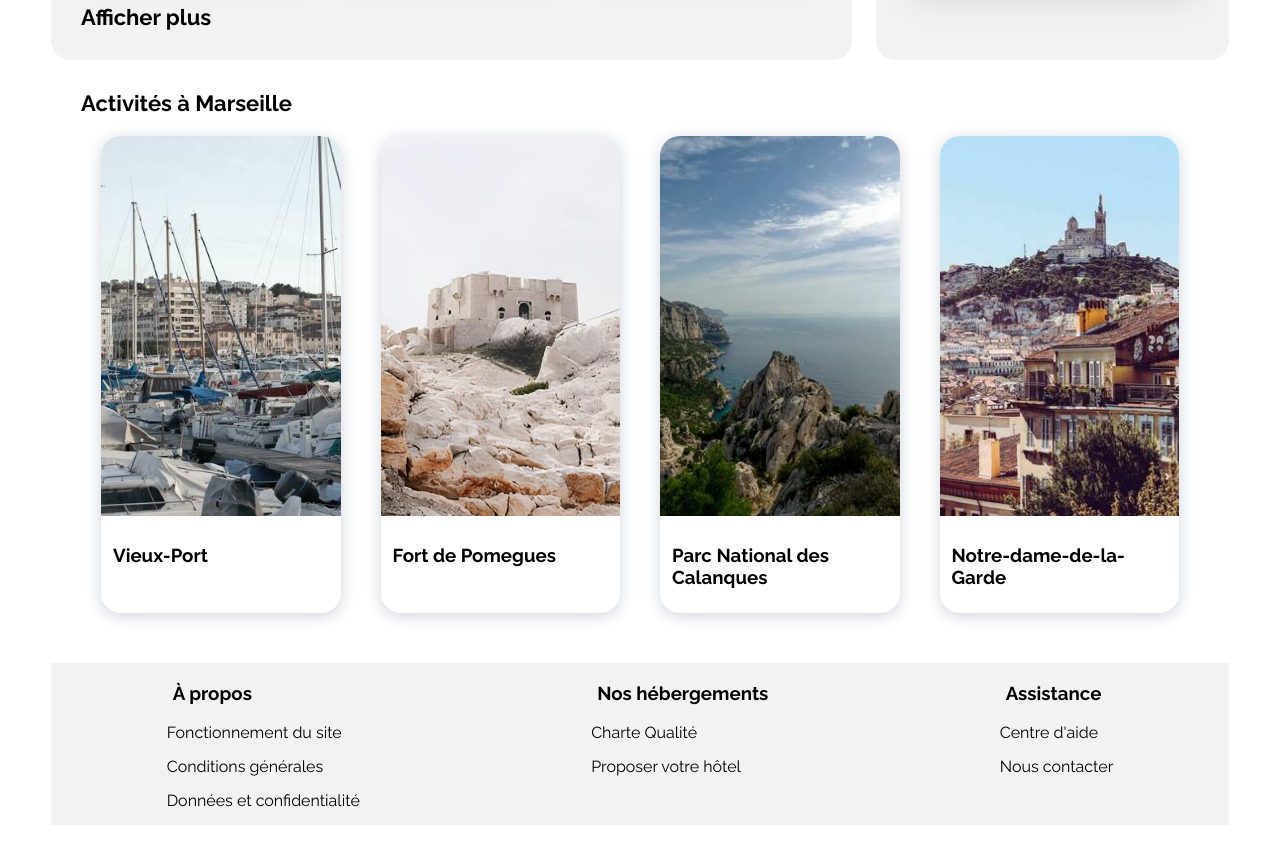
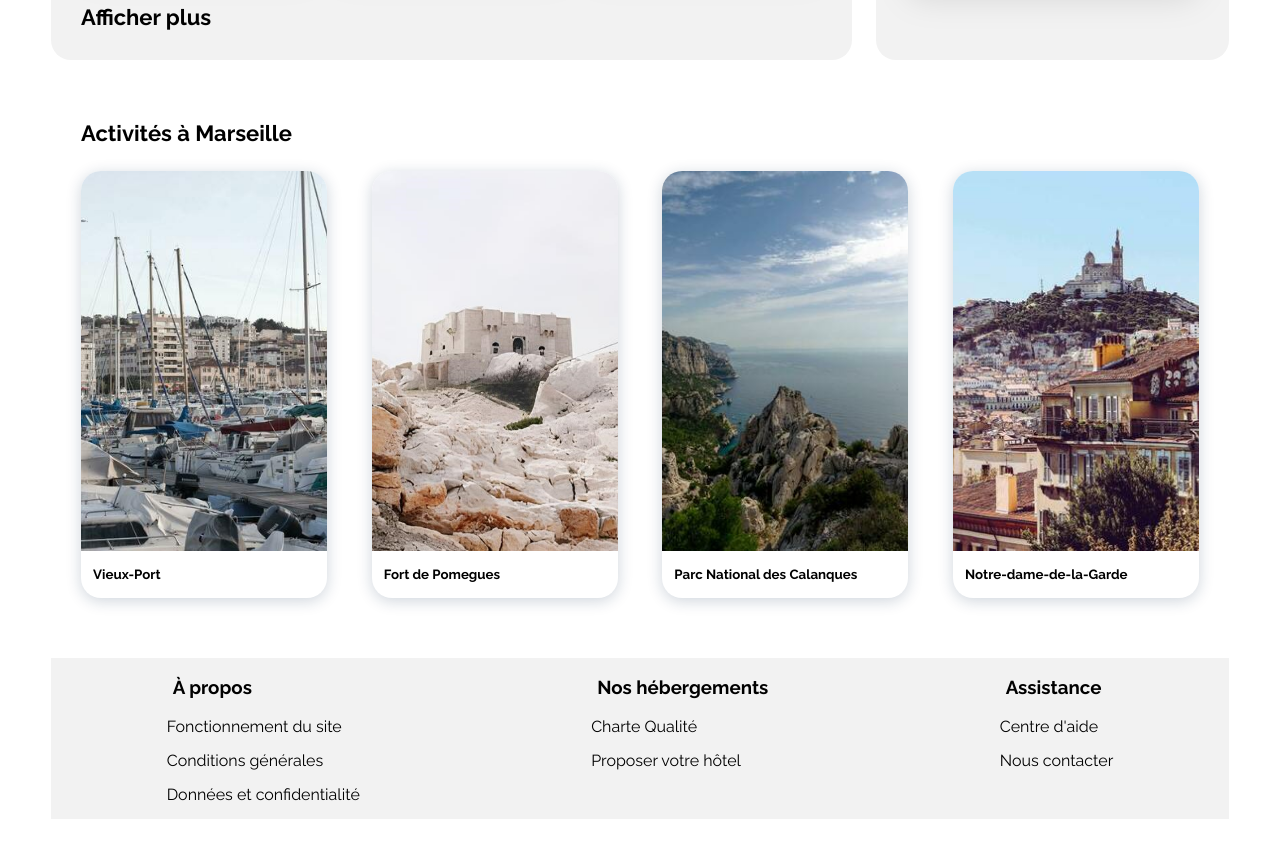
Before and after one commit to tejraam/Code_Projet_2, a plain HTML site: page index.html in a window 1280 px wide. Shown: the part 961-1807 px from the top of the page. Drawn offline with Linux system fonts and the light colour scheme.

Commit message:
Correction alignement de la card activités  avec le titre et réduction de la taille des textes

```diff
--- a/css/style.css
+++ b/css/style.css
@@ -361,7 +361,7 @@ input {
 /************** Section Activités ***************/
 
 #activite {
-  padding: 30px;
+  padding: 60px 30px;
   box-sizing: border-box;
 }
 
@@ -371,14 +371,15 @@ input {
   flex-direction: row;
   flex-wrap: nowrap;
   box-sizing: border-box;
+  justify-content: space-between;
+  margin-top: 25px;
 }
 
 .lien_activite_card {
   background-color: white;
-  width: 25%;
+  width: 22%;
   box-shadow: 0 3px 15px rgba(15, 45, 78, 0.2);
   border-radius: 20px;
-  margin: 20px;
 }
 
 .activite_card img {
@@ -400,6 +401,11 @@ input {
 h3,
 p {
   padding-left: 6px;
+}
+
+h4 {
+  margin: 5px 0px 10px 6px;
+  font-size: smaller;
 }
 
 /************** END Section Activités ***************/
@@ -630,6 +636,7 @@ p {
     flex-direction: column;
     flex-wrap: nowrap;
     box-sizing: border-box;
+    justify-content: space-between;
   }
   .lien_activite_card {
     width: 100%;
--- a/index.html
+++ b/index.html
@@ -512,7 +512,7 @@
                     alt="Image de bateaux du Vieux-Port de Marseille"
                   />
                   <div class="card-content">
-                    <h3>Vieux-Port</h3>
+                    <h4>Vieux-Port</h4>
                   </div>
                 </div>
               </a>
@@ -523,7 +523,7 @@
                     alt="Image du Fort de Pomegues"
                   />
                   <div class="card-content">
-                    <h3>Fort de Pomegues</h3>
+                    <h4>Fort de Pomegues</h4>
                   </div>
                 </div>
               </a>
@@ -534,7 +534,7 @@
                     alt="Image du Parc National des Calanques"
                   />
                   <div class="card-content">
-                    <h3>Parc National des Calanques</h3>
+                    <h4>Parc National des Calanques</h4>
                   </div>
                 </div>
               </a>
@@ -545,7 +545,7 @@
                     alt="Image de Notre-dame-de-l-Garde"
                   />
                   <div class="card-content">
-                    <h3>Notre-dame-de-la-Garde</h3>
+                    <h4>Notre-dame-de-la-Garde</h4>
                   </div>
                 </div>
               </a>
```
